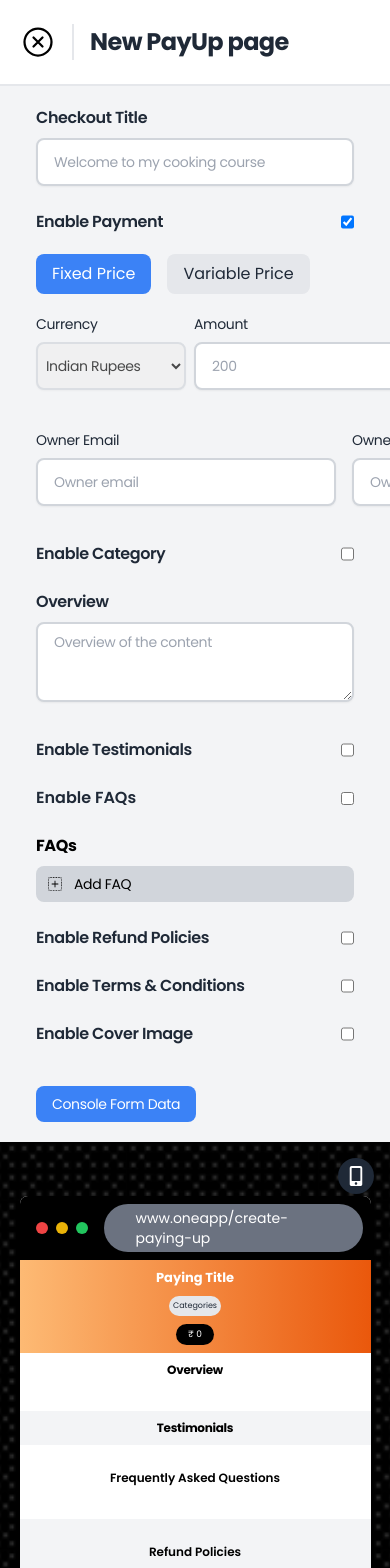
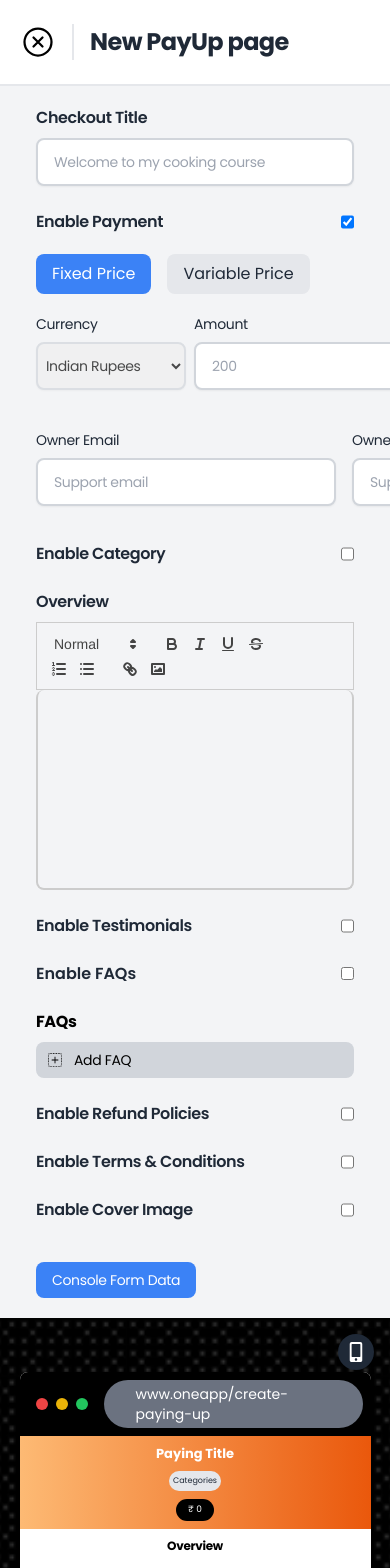
Before and after one commit to anandpandey1308/oneapp, a React (Vite) app: page /app/create-pay-up in a window 390 px wide. Shown: the top 1568 px of the page. Built offline with nearby package versions, Linux system fonts and the light colour scheme.

Commit message:
Feat: Added the rich text editor for Description.

```diff
--- a/package.json
+++ b/package.json
@@ -24,9 +24,11 @@
     "emoji-picker-react": "^4.12.0",
     "framer-motion": "^11.11.9",
     "lucide-react": "^0.452.0",
+    "quill": "^2.0.2",
     "react": "^18.3.1",
     "react-dom": "^18.3.1",
     "react-icons": "^5.3.0",
+    "react-quill": "^2.0.0",
     "react-router-dom": "^6.26.2",
     "react-toastify": "^10.0.6",
     "recharts": "^2.13.3"
--- a/src/Pages/Dashboard/DashboardPages/PayingUpPage/CreatePayUp.jsx
+++ b/src/Pages/Dashboard/DashboardPages/PayingUpPage/CreatePayUp.jsx
@@ -1,10 +1,12 @@
 import {MessageCircle, MinusCircle, Phone} from "lucide-react";
 import {useState} from "react";
+import ReactQuill from "react-quill";
+import "react-quill/dist/quill.snow.css"; // Import Quill styles
 import {BsPlusSquareDotted} from "react-icons/bs";
 import {FaDesktop, FaMobileAlt, FaStar} from "react-icons/fa";
 import {IoCloseCircleOutline} from "react-icons/io5";
+import {useNavigate} from "react-router-dom";
 import Pattern from "../../../../assets/pattern.png";
-import {useNavigate} from "react-router-dom";
 
 const CreatePayUp = () => {
   const [isMobileView, setIsMobileView] = useState(false);
@@ -12,6 +14,7 @@ const CreatePayUp = () => {
   const navigate = useNavigate();
   const [formData, setFormData] = useState({
     title: " ",
+    description: "",
     paymentDetails: {
       currencySymbol: "IndianRupee",
       totalAmount: 0,
@@ -26,7 +29,6 @@ const CreatePayUp = () => {
       isActive: false,
       categoryMetaData: [""],
     },
-    description: [""],
     testimonials: {
       title: "Testimonials",
       isActive: false,
@@ -85,6 +87,13 @@ const CreatePayUp = () => {
         },
       }));
     }
+  };
+
+  const handleOverviewChange = (htmlContent) => {
+    setFormData((prevData) => ({
+      ...prevData,
+      description: htmlContent,
+    }));
   };
 
   const handleAddField = (section, key) => {
@@ -228,7 +237,7 @@ const CreatePayUp = () => {
   };
 
   return (
-    <div className="max-w-full min-h-screen bg-white flex flex flex-col md:flex-row">
+    <div className="max-w-full min-h-screen bg-white flex  flex-col md:flex-row">
       <div className="md:w-1/2 w:1/2 overflow-y-auto h-full">
         {/* Form Field */}
         {/* Checkout Navbar */}
@@ -300,6 +309,7 @@ const CreatePayUp = () => {
                         placeholder="200"
                       />
                     </div>
+
                     {/* Payment Button */}
                     <div className="flex flex-col gap-2">
                       <label htmlFor="paymentButtonTitle" className="font-poppins font-normal text-sm tracking-tight text-gray-800 flex gap-2 items-center">
@@ -326,7 +336,7 @@ const CreatePayUp = () => {
                         onChange={(e) => handleInputChange(e, "paymentDetails", "ownerEmail")}
                         id="ownerEmail"
                         className="w-[300px] h-12 rounded-lg text-gray-700 border-gray-300 border-2 px-4 font-poppins text-sm tracking-tight shadow-sm transition duration-200 focus:outline-none focus:ring-2 focus:ring-blue-500"
-                        placeholder="Owner email"
+                        placeholder="Support email"
                       />
                     </div>
                     {/* Owner Phone number */}
@@ -340,7 +350,7 @@ const CreatePayUp = () => {
                         onChange={(e) => handleInputChange(e, "paymentDetails", "ownerPhone")}
                         id="ownerPhone"
                         className="w-[300px] h-12 rounded-lg text-gray-700 border-gray-300 border-2 px-4 font-poppins text-sm tracking-tight shadow-sm transition duration-200 focus:outline-none focus:ring-2 focus:ring-blue-500"
-                        placeholder="Owner phone number"
+                        placeholder="Support phone number"
                       />
                     </div>
                   </div>
@@ -393,24 +403,15 @@ const CreatePayUp = () => {
               <label htmlFor="overview" className="font-poppins font-semibold text-md tracking-tight text-gray-800 flex items-center gap-2">
                 Overview
               </label>
-              {formData.description.map((desc, index) => (
-                <div key={index} className="flex items-center gap-2">
-                  <textarea
-                    onChange={(e) => {
-                      const updatedDescription = [...formData.description];
-                      updatedDescription[index] = e.target.value;
-                      setFormData((prevData) => ({
-                        ...prevData,
-                        description: updatedDescription,
-                      }));
-                    }}
-                    id="overview"
-                    className="w-full h-20 rounded-lg text-gray-700 border-gray-300 border-2 px-4 py-2 font-poppins text-sm tracking-tight shadow-sm transition duration-200 focus:outline-none focus:ring-2 focus:ring-blue-500"
-                    placeholder="Overview of the content"
-                  />
-                </div>
-              ))}
-              <div className="mt-1"></div>
+              <ReactQuill
+                value={formData.description} // Pass value prop to sync Quill editor with state
+                onChange={handleOverviewChange} // Update the state on change
+                theme="snow"
+                className="quill-editor"
+                modules={{
+                  toolbar: [[{header: [1, 2, false]}], ["bold", "italic", "underline", "strike"], [{list: "ordered"}, {list: "bullet"}], ["link", "image"]],
+                }}
+              />
             </div>
 
             {/* Testimonials */}
@@ -679,7 +680,10 @@ const CreatePayUp = () => {
             {/* Overview */}
             <div className="mt-2 px-8 text-center">
               <h2 className="font-bold tracking-tight font-poppins text-[12px]">Overview</h2>
-              <p className="font-poppins text-[9px] px-4 py-2">{formData.description === " " ? "Description" : formData.description}</p>
+              <div
+                className="font-poppins text-[9px] px-4 py-2"
+                dangerouslySetInnerHTML={{__html: formData.description}} // Render updated description
+              />
             </div>
             {/* Testimonial */}
             <div className="mt-4 px-10 py-2 bg-gray-100 flex flex-col justify-center w-full">
--- a/src/index.css
+++ b/src/index.css
@@ -54,3 +54,15 @@
 .animate-bounce-slow {
   animation: bounce-slow 2s infinite;
 }
+
+
+.quill-editor .ql-container {
+  border-radius: 8px;
+  border: 2px solid #ccc;
+  height: 200px;
+}
+
+.preview-container {
+  border-radius: 8px;
+  overflow: hidden;
+}
```
Also changed, not shown: 1 other file (tests, documents, lock files or other folders).
